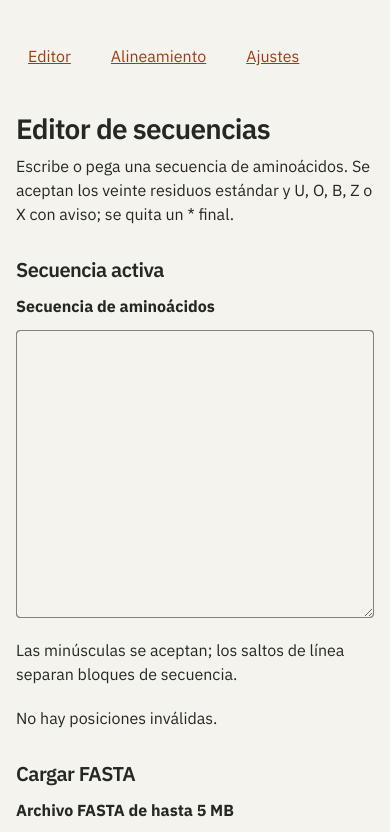
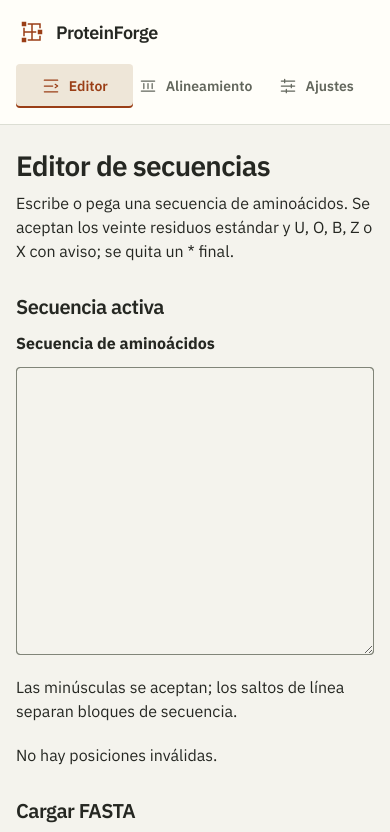
Before and after one commit to Jacklb19/ProteinForge, a React (Vite) app: page / in a window 390 px wide. Shown: the top 832 px of the page. Built offline with nearby package versions, Linux system fonts and the light colour scheme.

Commit message:
feat: build the shared residue workbench frame

```diff
--- a/src/App.tsx
+++ b/src/App.tsx
@@ -4,22 +4,31 @@ import { BrowserRouter, NavLink, Route, Routes } from 'react-router-dom';
 import { SettingsPage } from './features/settings/SettingsPage';
 import { PreferencesProvider } from './preferences/PreferencesProvider';
 import { useTranslation } from './i18n';
+import { Icon } from './shared/Icon';
+import { BrandMark } from './shared/BrandMark';
 
 function ApplicationRoutes(): React.JSX.Element {
   const { t } = useTranslation();
   return (
-    <>
+    <div className="workspace">
+      <header className="site-header">
+      <div className="site-brand"><BrandMark /><span>{t('app.name')}</span></div>
+      <p className="navigation-label">{t('visual.tools')}</p>
       <nav className="site-navigation" aria-label={t('nav.main')}>
-        <NavLink to="/">{t('nav.editor')}</NavLink>
-        <NavLink to="/alignment">{t('nav.alignment')}</NavLink>
-        <NavLink to="/settings">{t('nav.settings')}</NavLink>
+        <NavLink to="/"><Icon name="sequence" />{t('nav.editor')}</NavLink>
+        <NavLink to="/alignment"><Icon name="alignment" />{t('nav.alignment')}</NavLink>
+        <NavLink to="/settings"><Icon name="settings" />{t('nav.settings')}</NavLink>
       </nav>
+      <p className="workspace-note">{t('app.description')}</p>
+      </header>
+      <div className="workspace-content">
       <Routes>
         <Route path="/" element={<EditorPage />} />
         <Route path="/alignment" element={<AlignmentPage />} />
         <Route path="/settings" element={<SettingsPage />} />
       </Routes>
-    </>
+      </div>
+    </div>
   );
 }
 
--- a/src/design-tokens.css
+++ b/src/design-tokens.css
@@ -93,6 +93,7 @@
   --filter-stale-chart: grayscale(1);
   --size-icon: 1.25rem;
   --size-mark: 2rem;
+  --stroke-icon: 1.5px;
   --layer-base: 0;
   --layer-overlay: 1;
   --layer-navigation: 2;
--- a/src/i18n/es.ts
+++ b/src/i18n/es.ts
@@ -1,5 +1,6 @@
 /** Complete Spanish catalog for currently implemented screens. */
 export const spanish = {
+  'visual.tools': 'Herramientas',
   'app.name': 'ProteinForge',
   'app.title': 'ProteinForge — Análisis de proteínas',
   'app.description': 'Análisis local de secuencias de proteínas.',
--- a/src/index.css
+++ b/src/index.css
@@ -15,14 +15,31 @@ body {
   min-height: 100dvh;
 }
 
-#root {
-  width: 100%;
-  max-width: var(--width-page-max);
-  margin: var(--space-none) auto;
-  padding: var(--space-large) var(--space-medium) var(--space-page-bottom);
+#root { width: var(--width-full); max-width: var(--width-page-max); margin: var(--space-none) auto; }
+.workspace { display: grid; grid-template-columns: var(--width-sidebar) minmax(0, 1fr); min-height: 100dvh; }
+.site-header { display: flex; flex-direction: column; align-self: start; position: sticky; top: var(--space-none); height: 100dvh; padding: var(--space-panel) var(--space-medium); background: var(--color-surface); border-inline-end: var(--border-width-divider) solid var(--color-border-subtle); }
+.site-brand { display: flex; align-items: center; gap: var(--space-tight); font-size: var(--font-size-brand); font-weight: var(--font-weight-medium); letter-spacing: var(--letter-spacing-heading); }
+.brand-mark { width: var(--size-mark); height: var(--size-mark); flex-shrink: 0; fill: none; stroke: var(--color-accent); stroke-width: var(--stroke-icon); }
+.brand-residue { fill: var(--color-accent); stroke: var(--color-surface); }
+.navigation-label { margin-block: var(--space-large) var(--space-small); color: var(--color-muted-text); font-size: var(--font-size-caption); font-weight: var(--font-weight-label); letter-spacing: var(--letter-spacing-label); text-transform: uppercase; }
+.site-navigation { display: grid; gap: var(--space-tiny); }
+.site-navigation a { display: flex; align-items: center; gap: var(--space-small); min-height: var(--size-touch-target); padding: var(--space-small); border-radius: var(--border-radius-control); color: var(--color-muted-text); text-decoration: none; font-size: var(--font-size-small); font-weight: var(--font-weight-medium); }
+.site-navigation a:hover { color: var(--color-text); background: var(--color-page); }
+.site-navigation a[aria-current='page'] { color: var(--color-accent); background: var(--color-selected-surface); box-shadow: inset var(--decoration-width) var(--space-none) var(--color-accent); }
+.icon { width: var(--size-icon); height: var(--size-icon); flex-shrink: 0; stroke: currentColor; stroke-width: var(--stroke-icon); stroke-linecap: round; stroke-linejoin: round; }
+.workspace-note { margin-top: auto; padding-top: var(--space-panel); color: var(--color-muted-text); font-size: var(--font-size-small); border-top: var(--border-width-divider) solid var(--color-border-subtle); }
+.workspace-content { min-width: var(--space-none); padding: var(--space-large); }
+.page-heading { padding-bottom: var(--space-panel); border-bottom: var(--border-width-divider) solid var(--color-border-subtle); }
+.page-heading p { color: var(--color-muted-text); max-width: var(--width-copy-max); font-size: var(--font-size-small); }
+@media (max-width: 48rem) {
+  .workspace { grid-template-columns: minmax(0, 1fr); }
+  .site-header { position: static; height: auto; padding: var(--space-medium); border-inline-end: none; border-bottom: var(--border-width-divider) solid var(--color-border-subtle); gap: var(--space-medium); }
+  .navigation-label, .workspace-note { display: none; }
+  .site-navigation { display: flex; gap: var(--space-tiny); }
+  .site-navigation a { flex: 1; justify-content: center; gap: var(--space-tight); padding: var(--space-tight); }
+  .site-navigation a[aria-current='page'] { box-shadow: inset var(--space-none) calc(-1 * var(--decoration-width)) var(--color-accent); }
+  .workspace-content { padding: var(--space-panel) var(--space-medium); }
 }
-.site-navigation { display: flex; flex-wrap: wrap; gap: var(--space-medium); margin-bottom: var(--space-large); }
-.site-navigation a { display: inline-flex; align-items: center; min-height: var(--size-touch-target); padding: var(--space-small); }
 .settings-page { display: grid; gap: var(--space-small); }
 .settings-page select { min-height: var(--size-touch-target); padding: var(--space-small); border: var(--border-width-control) solid var(--color-border); border-radius: var(--border-radius-control); color: var(--color-text); background: var(--color-surface); }
 
--- /dev/null
+++ b/src/shared/BrandMark.tsx
@@ -0,0 +1,4 @@
+/** Connected residues form the application mark. */
+export function BrandMark(): React.JSX.Element {
+  return <svg className="brand-mark" viewBox="0 0 32 32" aria-hidden="true"><path d="M8 8h16v16H8V8m0 8h16M16 8v16" /><path className="brand-residue" d="M5 5h6v6H5zM21 13h6v6h-6zM5 21h6v6H5z" /></svg>;
+}
--- /dev/null
+++ b/src/shared/Icon.tsx
@@ -0,0 +1,13 @@
+type IconName = 'sequence' | 'alignment' | 'settings' | 'upload';
+
+const paths: Record<IconName, string> = {
+  sequence: 'M4 5h16M4 12h10M4 19h16M17 10l3 2-3 2',
+  alignment: 'M4 6h16M4 18h16M7 9v6M12 9v6M17 9v6',
+  settings: 'M4 6h16M4 12h16M4 18h16M8 4v4M16 10v4M10 16v4',
+  upload: 'M12 16V4M7 9l5-5 5 5M4 16v4h16v-4',
+};
+
+/** Decorative action glyphs; visible labels provide the accessible name. */
+export function Icon({ name }: { name: IconName }): React.JSX.Element {
+  return <svg className="icon" viewBox="0 0 24 24" fill="none" aria-hidden="true"><path d={paths[name]} /></svg>;
+}
```
Also changed, not shown: src/shared/PageHeading.tsx (added, +8 -0 lines).
